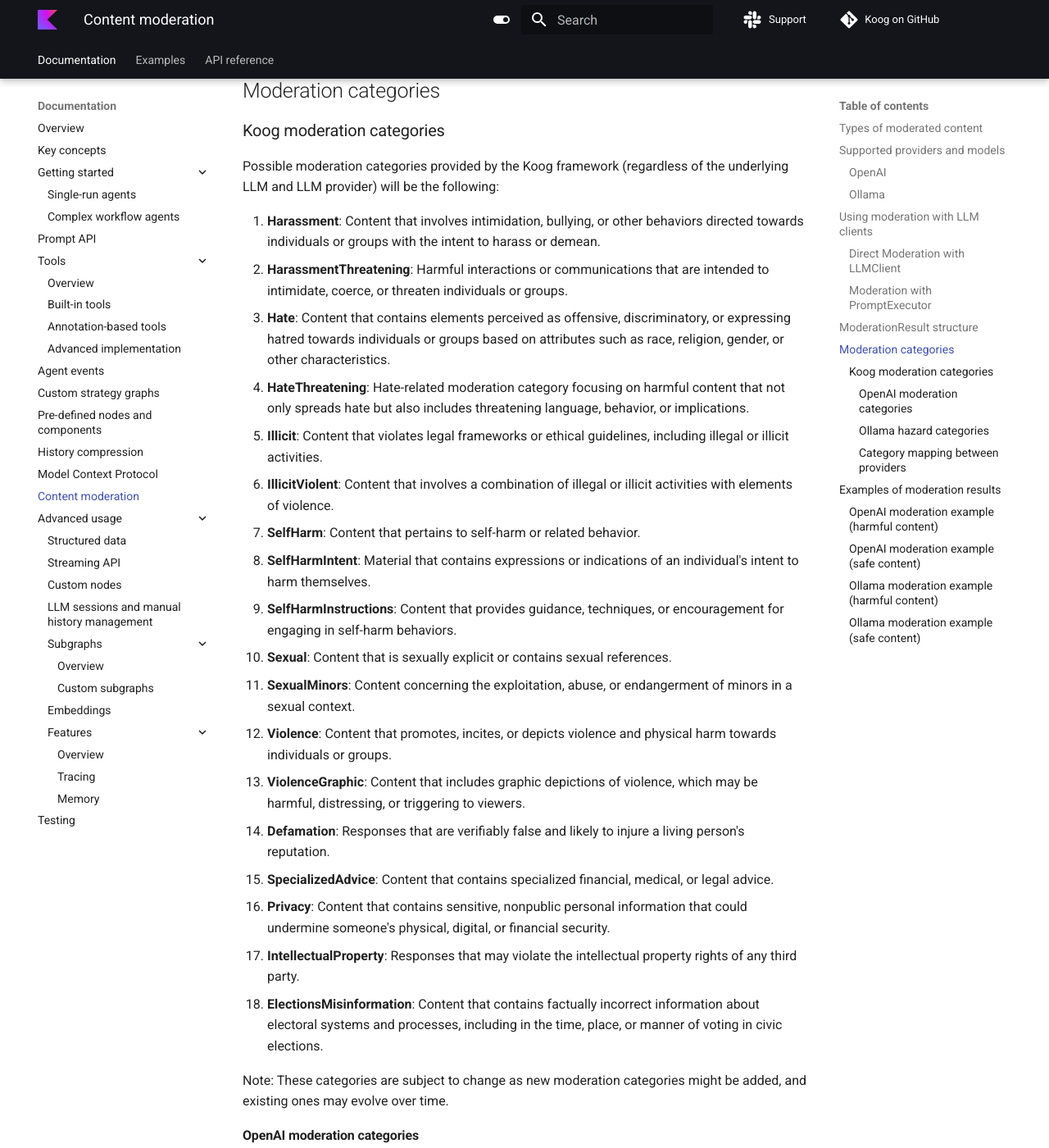
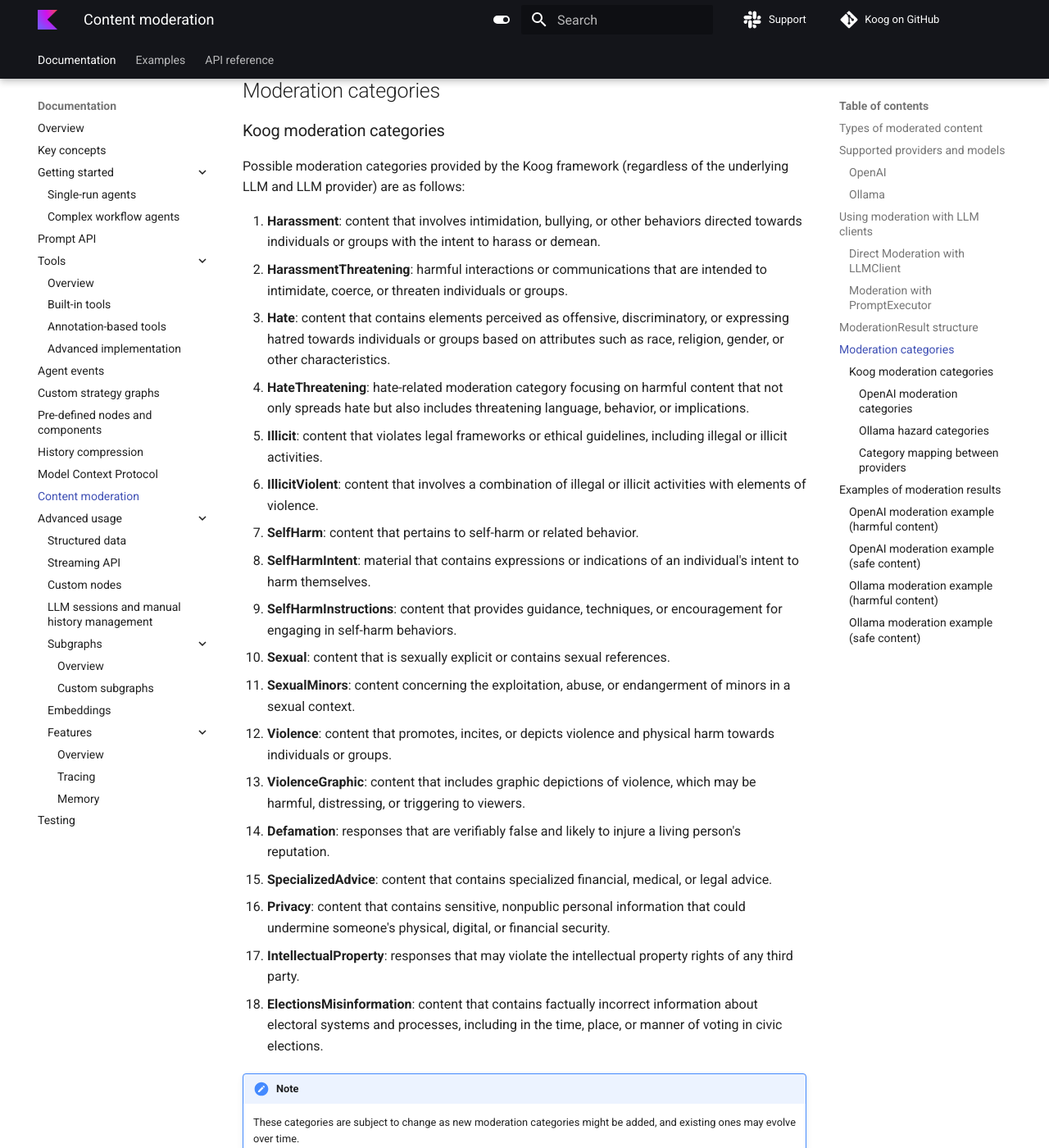
Before and after one commit to JetBrains/koog-docs, an MkDocs documentation site: the page built from docs/content-moderation.md, in a window 1280 px wide and 1400 px high, scrolled down 5463 px. Shown: the whole window at 82% size. Built offline with MkDocs 1.6.1 and Material for MkDocs 9.7.7, drawn with Linux system fonts in a browser that asks for light colours; comment, search, counter and statistics services are not loaded; some of the changed text lies outside the part shown.

Commit message:
Post-update review

````diff
--- a/docs/content-moderation.md
+++ b/docs/content-moderation.md
@@ -206,37 +206,37 @@
 | `isHarmful`      | Boolean                                              | Yes      |            | If true, the content was flagged as harmful.                                               |
 | `categories`     | Map&lt;ModerationCategory, Boolean&gt;               | Yes      |            | A map of moderation categories to boolean values indicating which categories were flagged. |
 | `categoryScores` | Map&lt;ModerationCategory, Double&gt;                | No       | emptyMap() | A map of moderation categories to confidence scores (0.0 to 1.0).                          |
-| `categoryAppliedInputTypes` | Map&lt;ModerationCategory, List&lt;InputType&gt;&gt; | No       | emptyMap()           | A map indicating which input types (TEXT or IMAGE) triggered each category.                |
+| `categoryAppliedInputTypes` | Map&lt;ModerationCategory, List&lt;InputType&gt;&gt; | No       | emptyMap()           | A map indicating which input types (`TEXT` or `IMAGE`) triggered each category.                |
 
 
 ## Moderation categories
 
 ### Koog moderation categories
 
-Possible moderation categories provided by the Koog framework (regardless of the underlying LLM and LLM provider) will be the following:
+Possible moderation categories provided by the Koog framework (regardless of the underlying LLM and LLM provider) are as
+follows:
 
-1. **Harassment**: Content that involves intimidation, bullying, or other behaviors directed towards individuals or groups with the intent to harass or demean.
-2. **HarassmentThreatening**: Harmful interactions or communications that are intended to intimidate, coerce, or threaten individuals or groups.
-3. **Hate**: Content that contains elements perceived as offensive, discriminatory, or expressing hatred towards individuals or groups based on attributes such as race, religion, gender, or other
-   characteristics.
-4. **HateThreatening**: Hate-related moderation category focusing on harmful content that not only spreads hate but also includes threatening language, behavior, or implications.
-5. **Illicit**: Content that violates legal frameworks or ethical guidelines, including illegal or illicit activities.
-6. **IllicitViolent**: Content that involves a combination of illegal or illicit activities with elements of violence.
-7. **SelfHarm**: Content that pertains to self-harm or related behavior.
-8. **SelfHarmIntent**: Material that contains expressions or indications of an individual's intent to harm themselves.
-9. **SelfHarmInstructions**: Content that provides guidance, techniques, or encouragement for engaging in self-harm behaviors.
-10. **Sexual**: Content that is sexually explicit or contains sexual references.
-11. **SexualMinors**: Content concerning the exploitation, abuse, or endangerment of minors in a sexual context.
-12. **Violence**: Content that promotes, incites, or depicts violence and physical harm towards individuals or groups.
-13. **ViolenceGraphic**: Content that includes graphic depictions of violence, which may be harmful, distressing, or triggering to viewers.
-14. **Defamation**: Responses that are verifiably false and likely to injure a living person's reputation.
-15. **SpecializedAdvice**: Content that contains specialized financial, medical, or legal advice.
-16. **Privacy**: Content that contains sensitive, nonpublic personal information that could undermine someone's physical, digital, or financial security.
-17. **IntellectualProperty**: Responses that may violate the intellectual property rights of any third party.
-18. **ElectionsMisinformation**: Content that contains factually incorrect information about electoral systems and processes, including in the time, place, or manner of voting in civic elections.
+1. **Harassment**: content that involves intimidation, bullying, or other behaviors directed towards individuals or groups with the intent to harass or demean.
+2. **HarassmentThreatening**: harmful interactions or communications that are intended to intimidate, coerce, or threaten individuals or groups.
+3. **Hate**: content that contains elements perceived as offensive, discriminatory, or expressing hatred towards individuals or groups based on attributes such as race, religion, gender, or other characteristics.
+4. **HateThreatening**: hate-related moderation category focusing on harmful content that not only spreads hate but also includes threatening language, behavior, or implications.
+5. **Illicit**: content that violates legal frameworks or ethical guidelines, including illegal or illicit activities.
+6. **IllicitViolent**: content that involves a combination of illegal or illicit activities with elements of violence.
+7. **SelfHarm**: content that pertains to self-harm or related behavior.
+8. **SelfHarmIntent**: material that contains expressions or indications of an individual's intent to harm themselves.
+9. **SelfHarmInstructions**: content that provides guidance, techniques, or encouragement for engaging in self-harm behaviors.
+10. **Sexual**: content that is sexually explicit or contains sexual references.
+11. **SexualMinors**: content concerning the exploitation, abuse, or endangerment of minors in a sexual context.
+12. **Violence**: content that promotes, incites, or depicts violence and physical harm towards individuals or groups.
+13. **ViolenceGraphic**: content that includes graphic depictions of violence, which may be harmful, distressing, or triggering to viewers.
+14. **Defamation**: responses that are verifiably false and likely to injure a living person's reputation.
+15. **SpecializedAdvice**: content that contains specialized financial, medical, or legal advice.
+16. **Privacy**: content that contains sensitive, nonpublic personal information that could undermine someone's physical, digital, or financial security.
+17. **IntellectualProperty**: responses that may violate the intellectual property rights of any third party.
+18. **ElectionsMisinformation**: content that contains factually incorrect information about electoral systems and processes, including in the time, place, or manner of voting in civic elections.
 
-Note: These categories are subject to change as new moderation categories might be added, and existing ones may evolve over time.
-
+!!! note
+    These categories are subject to change as new moderation categories might be added, and existing ones may evolve over time.
 
 #### OpenAI moderation categories
 
@@ -372,7 +372,7 @@
 }
 ```
 
-In Koog you will see this response as following:
+In Koog, the structure of the response above maps to the following response:
 ```kotlin
 ModerationResult(
     isHarmful = true,
@@ -450,7 +450,7 @@
 }
 ```
 
-In Koog you will see such OpenAI response as the following:
+In Koog, the OpenAI response above is presented as follows:
 
 ```kotlin
 ModerationResult(
@@ -489,10 +489,11 @@
 
 ### Ollama moderation example (harmful content)
 
-Ollama approach to moderation format significantly differs from the one of OpenAI.
-There are no specific moderation-related API endpoints in Ollama, instead, it utilizes the general chat API.
+Ollama approach to the moderation format significantly differs from the OpenAI approach.
+There are no specific moderation-related API endpoints in Ollama.
+Instead, Ollama uses the general chat API.
 
-Moderating Ollama models (ex: `llama-guard3`) would respond a plain text result (Assistant message) where the first line is always `unsafe` or `safe`, and next line(s) contain coma-separated Ollama hazard categories.
+Ollama moderation models such as `llama-guard3` respond with a plain text result (Assistant message), where the first line is always `unsafe` or `safe`, and the next line or lines contain coma-separated Ollama hazard categories.
 
 For example:
 
@@ -501,7 +502,7 @@
 S1,S10
 ```
 
-This would be translated to the following result in Koog:
+This is translated to the following result in Koog:
 
 ```kotlin
 ModerationResult(
@@ -527,14 +528,13 @@
 
 ### Ollama moderation example (safe content)
 
-Following Ollama response:
+Here is an example of an Ollama response that marks the content as safe:
 
 ```text
 safe
-
 ```
 
-In Koog will be translated to:
+Koog translates the response in the following way:
 
 ```kotlin
 ModerationResult(
````
Also changed, not shown: other parts of docs/content-moderation.md (+3 -3 lines).
